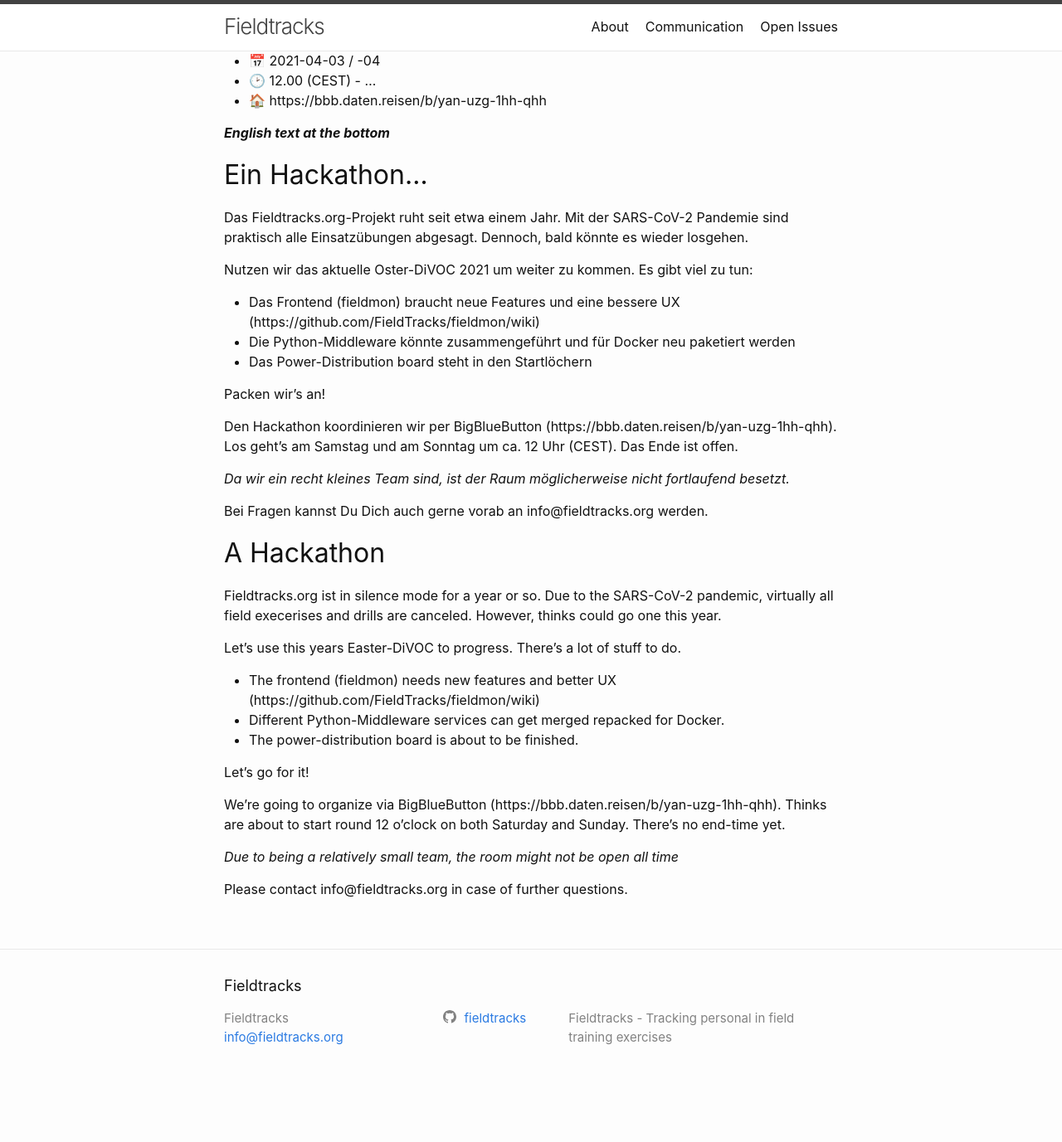
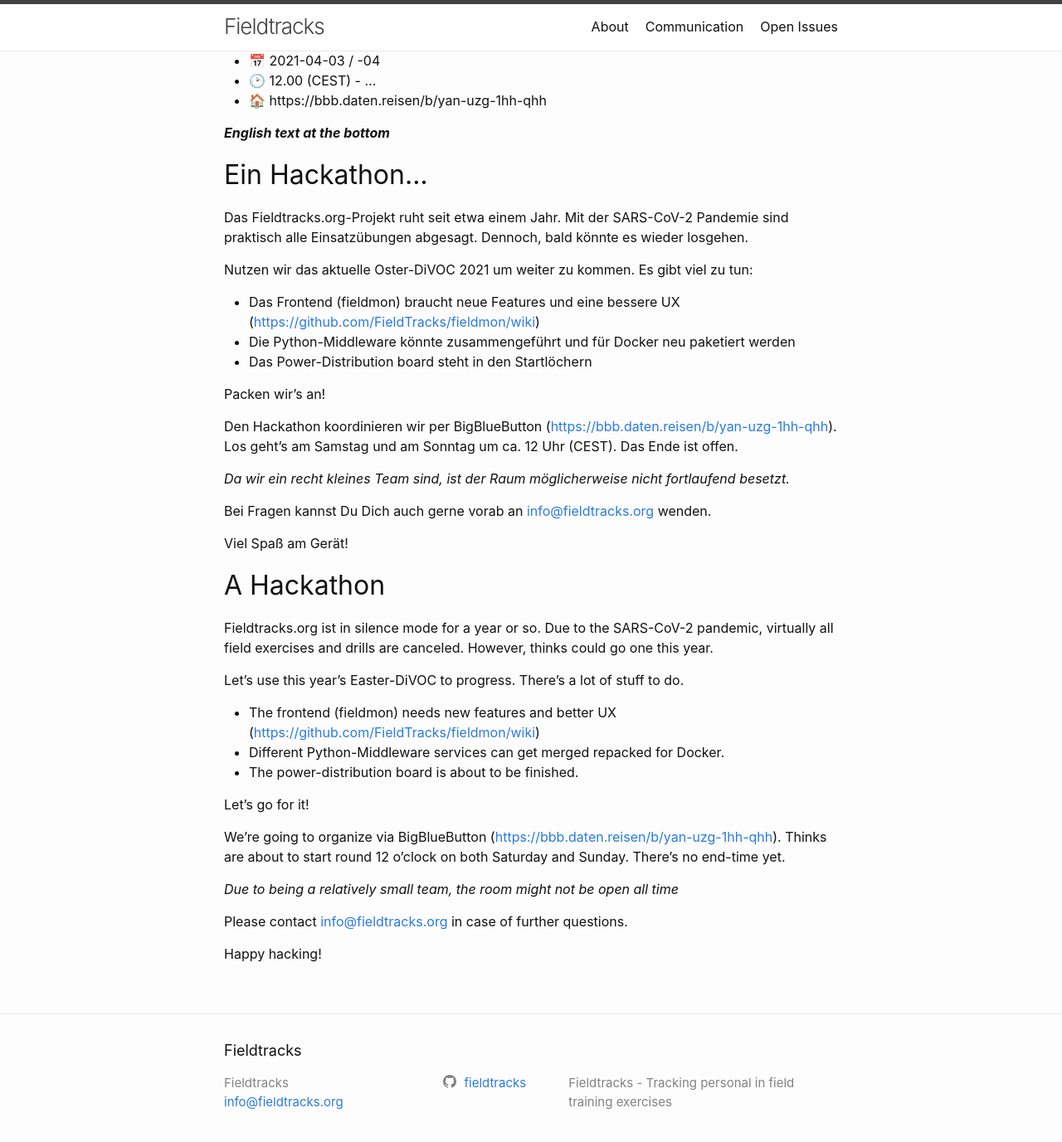
Before and after one commit to FieldTracks/website, a Jekyll site: the page built from _posts/2021-03-25-R2R-Hackathon.md, in a window 1280 px wide and 1400 px high, scrolled down 416 px. Shown: the top 1377 px of the window at 83% size. Built offline with Jekyll 4.4.1, drawn with Linux system fonts in a browser that asks for light colours; before the commit the page ends 1738 px from its top, so only the background shows below that.

Commit message:
Fix typos, links

```diff
--- a/_posts/2021-03-25-R2R-Hackathon.md
+++ b/_posts/2021-03-25-R2R-Hackathon.md
@@ -21,36 +21,41 @@ Einsatzübungen abgesagt. Dennoch, bald könnte es wieder losgehen.
 
 Nutzen wir das aktuelle Oster-DiVOC 2021 um weiter zu kommen. Es gibt viel zu tun:
 
-* Das Frontend (fieldmon) braucht neue Features und eine bessere UX (https://github.com/FieldTracks/fieldmon/wiki)
+* Das Frontend (fieldmon) braucht neue Features und eine bessere UX
+([https://github.com/FieldTracks/fieldmon/wiki](https://github.com/FieldTracks/fieldmon/wiki))
 * Die Python-Middleware könnte zusammengeführt und für Docker neu paketiert werden
 * Das Power-Distribution board steht in den Startlöchern
 
 Packen wir's an!
 
-Den Hackathon koordinieren wir per BigBlueButton (https://bbb.daten.reisen/b/yan-uzg-1hh-qhh).
+Den Hackathon koordinieren wir per BigBlueButton ([https://bbb.daten.reisen/b/yan-uzg-1hh-qhh](https://bbb.daten.reisen/b/yan-uzg-1hh-qhh)).
 Los geht's am Samstag und am Sonntag um ca. 12 Uhr (CEST). Das Ende ist offen.
 
 *Da wir ein recht kleines Team sind, ist der Raum möglicherweise nicht fortlaufend besetzt.*
 
-Bei Fragen kannst Du Dich auch gerne vorab an info@fieldtracks.org werden.
+Bei Fragen kannst Du Dich auch gerne vorab an [info@fieldtracks.org](mailto:info@fieldtracks.org) wenden.
 
+Viel Spaß am Gerät!
 
 ## A Hackathon
 
 Fieldtracks.org ist in silence mode for a year or so. Due to the SARS-CoV-2 pandemic, virtually all
-field execerises and drills are canceled. However, thinks could go one this year.
+field exercises and drills are canceled. However, thinks could go one this year.
 
-Let's use this years Easter-DiVOC to progress. There's a lot of stuff to do.
+Let's use this year's Easter-DiVOC to progress. There's a lot of stuff to do.
 
-* The frontend (fieldmon) needs new features and better UX (https://github.com/FieldTracks/fieldmon/wiki)
+* The frontend (fieldmon) needs new features and better UX
+([https://github.com/FieldTracks/fieldmon/wiki](https://github.com/FieldTracks/fieldmon/wiki))
 * Different Python-Middleware services can get merged repacked for Docker.
 * The power-distribution board is about to be finished.
 
 Let's go for it!
 
-We're going to organize via BigBlueButton (https://bbb.daten.reisen/b/yan-uzg-1hh-qhh).
+We're going to organize via BigBlueButton ([https://bbb.daten.reisen/b/yan-uzg-1hh-qhh](https://bbb.daten.reisen/b/yan-uzg-1hh-qhh)).
 Thinks are about to start round 12 o'clock on both Saturday and Sunday. There's no end-time yet.
 
 *Due to being a relatively small team, the room might not be open all time*
 
-Please contact info@fieldtracks.org in case of further questions.
+Please contact [info@fieldtracks.org](mailto:info@fieldtracks.org) in case of further questions.
+
+Happy hacking!
```
